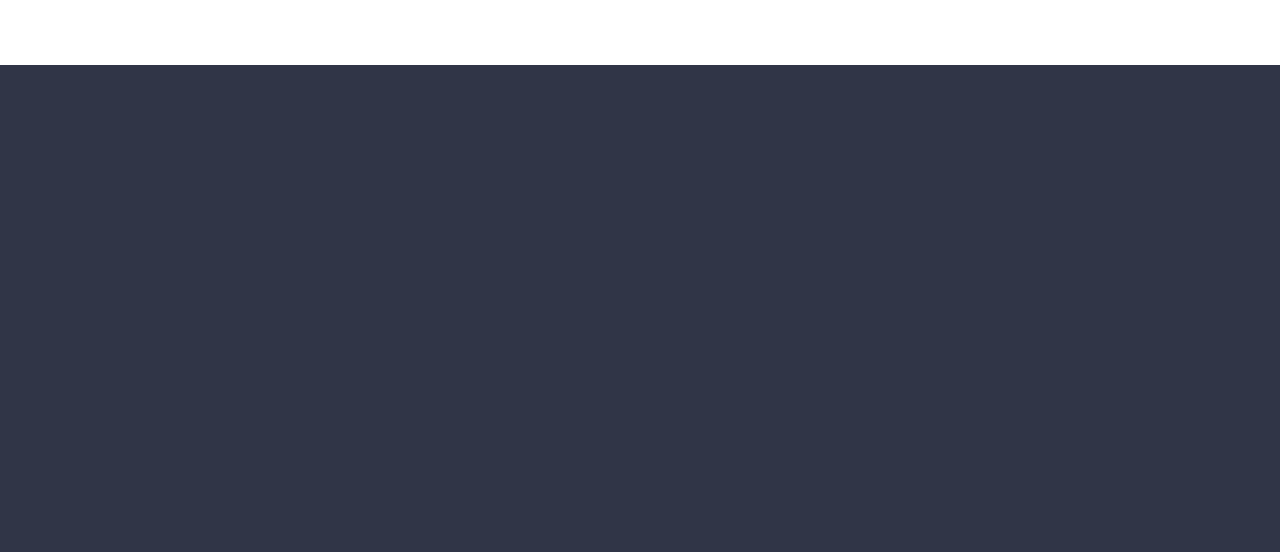
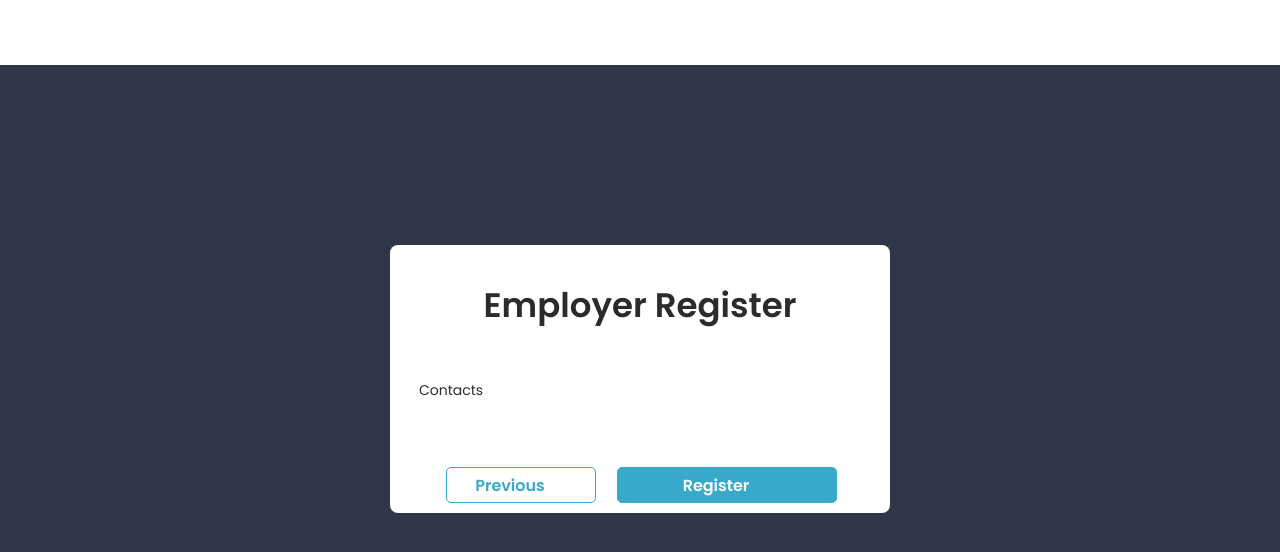
Before and after one commit to FiretechDS/Hustle-Employer, a Vue app in the folder packages/ui/: page /register-contact-info in a window 1280 px wide. Before the commit this address had no page. Shown: the top 552 px of the page. Built offline with nearby package versions, Linux system fonts and the light colour scheme.

Commit message:
ADD RegisterContactInfo: para agregar las personas de contacto de la empresa

```diff
--- /dev/null
+++ b/packages/ui/src/components/GrayCard.vue
@@ -0,0 +1,33 @@
+<template>
+    <div class="register-contact-card" @click="onClick()">
+    <slot name="body">
+    </slot>
+  </div>
+</template>
+
+<script lang="ts">
+import { defineComponent} from 'vue';
+import Button from "./Button.vue"
+
+export default defineComponent({
+    setup() {
+
+    },
+    name: 'GrayCard',
+})
+</script>
+
+<style lang="scss" scoped>
+.register-contact-card {
+  //animation:anim 1s ease-in-out;
+  align-self: center;
+  background: $font-gray;
+  width: 40rem;
+  padding: 0.1rem;
+  height: 3rem;
+  margin: 1rem 0;
+  border-radius: 8px;
+  cursor: pointer;
+  z-index: -1; //check
+}
+</style>
--- /dev/null
+++ b/packages/ui/src/components/employer/RegisterContactInfo.vue
@@ -0,0 +1,74 @@
+<template>
+    <WhiteVerticalCard>
+        <template v-slot:header>Employer Register</template>
+        <template v-slot:body>
+            <div class="content-register-contact">
+                <p class="subtitle-register">Contacts</p>
+                <GrayCard>
+                    <ul class="multiple-items-register">
+                        <li>
+                            <p>David</p>
+                        </li>
+                        <li>
+                            <p>Ortuño</p>
+                        </li>
+                        <li>
+                            <p>Developer</p>
+                        </li>
+                        <li>
+                            <p>Botones</p>
+                        </li>
+                    </ul>
+                </GrayCard>
+                <div class="multiple-items-register">
+                    <Button buttonText="Previous" :isPrimary="false" @click="nextRegister()" id="previous-button" :style="{width: '15rem', height: '3.6rem'}"/>
+                    <Button buttonText="Register" :isPrimary="true" @click="nextRegister()" id="register-button" :style="{width: '22rem', height: '3.6rem'}"/>
+                </div>
+            </div>
+        </template>
+    </WhiteVerticalCard>
+
+</template>
+
+<script lang="ts">
+import { defineComponent, reactive } from 'vue';
+import WhiteVerticalCard from '../WhiteVerticalCard.vue'
+import Button from "../Button.vue"
+import GrayCard from "../GrayCard.vue"
+
+export default defineComponent({
+    setup() {
+
+    },
+    components: { WhiteVerticalCard, Button, GrayCard },
+    name: 'RegisterContactInfo'
+})
+</script>
+
+<style lang="scss" scoped>
+.content-register-contact{
+  display: flex;
+  flex-direction: column;
+  align-items: center;
+//  justify-content: space-around;
+//  width: 43rem;
+//  height: 48rem;
+  margin-right: 2rem;
+  margin-left: 2.2rem;
+}
+.multiple-items-register{
+    display: flex;
+    justify-content: space-around;
+    list-style-type: none;
+
+    :first-child {
+        justify-self: flex-start;
+        flex: 1;
+        margin-right: 2.1rem;
+    }
+    .small-columns{
+        flex: 0.5;
+
+     }
+}
+</style>
--- a/packages/ui/src/components/employer/RegisterMain.vue
+++ b/packages/ui/src/components/employer/RegisterMain.vue
@@ -24,7 +24,7 @@
                     <input v-model="registerInfo.city" class="location-input-register" placeholder="City" id="mail-login" type="text"/>
                     <input v-model="registerInfo.zip" class="zip-input-register" placeholder="ZIP" id="mail-login" type="text"/>
                 </div>
-                 <Button buttonText="Next" :isPrimary="false" @click="nextRegister()" id="register-button" :style="{width: '23.6rem', height: '3.6rem'}"/>
+                 <Button buttonText="Next" :isPrimary="false" @click="nextRegister()" id="next-button" :style="{width: '23.6rem', height: '3.6rem'}"/>
             </div>
         </template>
     </WhiteVerticalCard>
@@ -70,13 +70,14 @@ export default defineComponent({
 </script>
 
 <style lang="scss" scoped>
+
 .content-register{
   display: flex;
   flex-direction: column;
   align-items: center;
 //  justify-content: space-around;
-  width: 43rem;
-  height: 48rem;
+//  width: 43rem;
+//  height: 48rem;
   margin-right: 2rem;
  margin-left: 2.2rem;
 }
@@ -159,10 +160,4 @@ export default defineComponent({
   width: 15.7rem;
   text-indent: 0.7rem;
 }
-.subtitle-register{
-    font-size: $normal-font;
-    display:flex;
-    justify-self: flex-start;
-    margin-right: 38rem;
-}
 </style>
--- a/packages/ui/src/router/index.ts
+++ b/packages/ui/src/router/index.ts
@@ -1,6 +1,7 @@
 import JobOfferPage from "@/views/JobOfferPage.vue"
 import LoginPage from "@/views/LoginPage.vue"
 import RegisterPage from "@/views/RegisterPage.vue"
+import RegisterContactInfoPage from "@/views/RegisterContactInfoPage.vue"
 import {createRouter,createWebHistory}  from "vue-router";
 //we can implement lazyloading hereee lets gooo
 const routes = [
@@ -19,6 +20,11 @@ const routes = [
     name: "Register ",
     component: RegisterPage
   },
+  {
+    path: "/register-contact-info",
+    name: "Register Contact Information",
+    component: RegisterContactInfoPage
+  },
 
 ];
 const router = createRouter({
--- a/packages/ui/src/styles/_global.scss
+++ b/packages/ui/src/styles/_global.scss
@@ -120,3 +120,12 @@ html {
 .footer-offer-detail-applications {
   width: 15rem;
 }
+
+
+//Register
+.subtitle-register{
+  font-size: $normal-font;
+  display:flex;
+  justify-self: flex-start;
+  margin-right: 38rem;
+}
--- /dev/null
+++ b/packages/ui/src/views/RegisterContactInfoPage.vue
@@ -0,0 +1,18 @@
+<template>
+  <RegisterContactInfo tittle="Hustle Employer"/>
+</template>
+
+<script lang="ts">
+import { defineComponent} from "vue"
+import RegisterContactInfo from '../components/employer/RegisterContactInfo.vue'
+
+export default defineComponent({
+  name: 'RegisterContactInfoPage',
+  components: { RegisterContactInfo  },
+
+});
+</script>
+
+<style lang="scss" scoped>
+
+</style>
```
